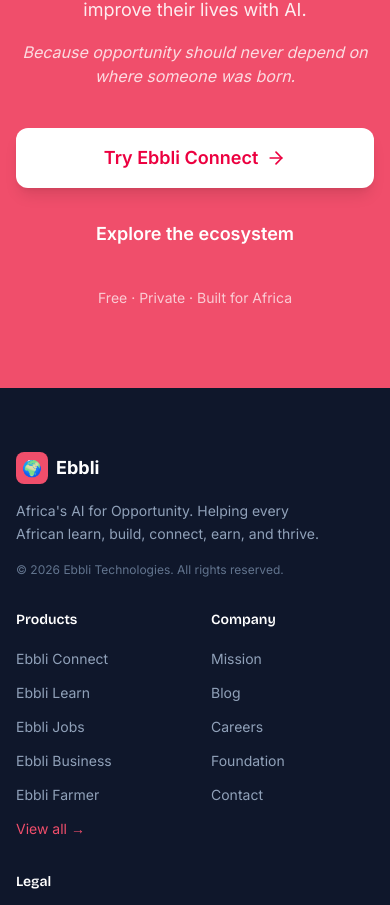
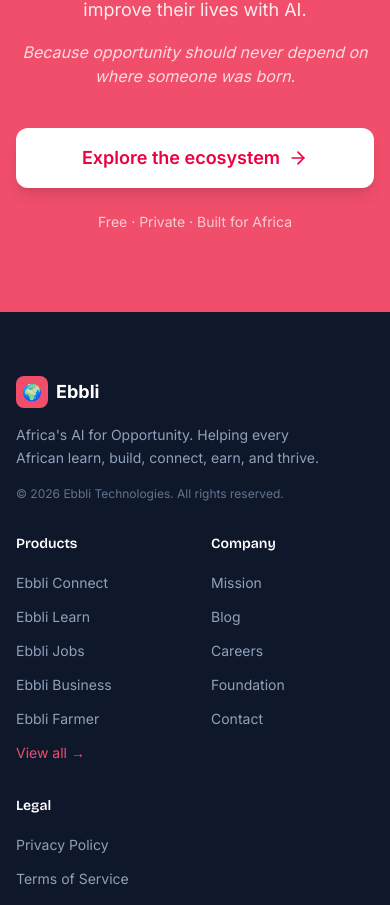
Before and after one commit to benkiruthi/ubuntu-africa, a Next.js app: page / in a window 390 px wide. Shown: the part 3476-4381 px from the top of the page. Built offline with nearby package versions, Linux system fonts and the light colour scheme.

Commit message:
feat: replace Try Ebbli Connect CTAs with Explore the ecosystem

```diff
--- a/app/page.jsx
+++ b/app/page.jsx
@@ -108,7 +108,7 @@
           </div>
           <div className="hidden md:flex items-center gap-3">
             <Btn href="https://connect.ebbli.co" variant="ghost" size="sm">Sign in</Btn>
-            <Btn href="https://connect.ebbli.co" size="sm">Try Ebbli Connect <ArrowRight className="w-4 h-4" /></Btn>
+            <Btn href="#explore" size="sm">Explore the ecosystem</Btn>
           </div>
           <button className="md:hidden p-2 text-slate-600" onClick={() => setOpen(o => !o)} aria-label="Menu">
             {open ? <X className="w-5 h-5" /> : <Menu className="w-5 h-5" />}
@@ -121,7 +121,7 @@
             ))}
             <div className="flex flex-col gap-2 pt-3">
               <Btn href="https://connect.ebbli.co" variant="outline" size="sm" className="w-full justify-center">Sign in</Btn>
-              <Btn href="https://connect.ebbli.co" size="sm" className="w-full justify-center">Try Ebbli Connect <ArrowRight className="w-4 h-4" /></Btn>
+              <Btn href="#explore" size="sm" className="w-full justify-center">Explore the ecosystem</Btn>
             </div>
           </div>
         )}
@@ -373,11 +373,8 @@
           Because opportunity should never depend on where someone was born.
         </p>
         <div className="flex flex-col sm:flex-row gap-4 justify-center">
-          <Btn href="https://connect.ebbli.co" variant="white" size="xl" className="w-full sm:w-auto">
-            Try Ebbli Connect <ArrowRight className="w-5 h-5" />
-          </Btn>
-          <Btn href="#explore" variant="ghost-white" size="xl" className="w-full sm:w-auto">
-            Explore the ecosystem
+          <Btn href="#explore" variant="white" size="xl" className="w-full sm:w-auto">
+            Explore the ecosystem <ArrowRight className="w-5 h-5" />
           </Btn>
         </div>
         <p className="mt-6 opacity-70 text-sm">Free · Private · Built for Africa</p>
```
